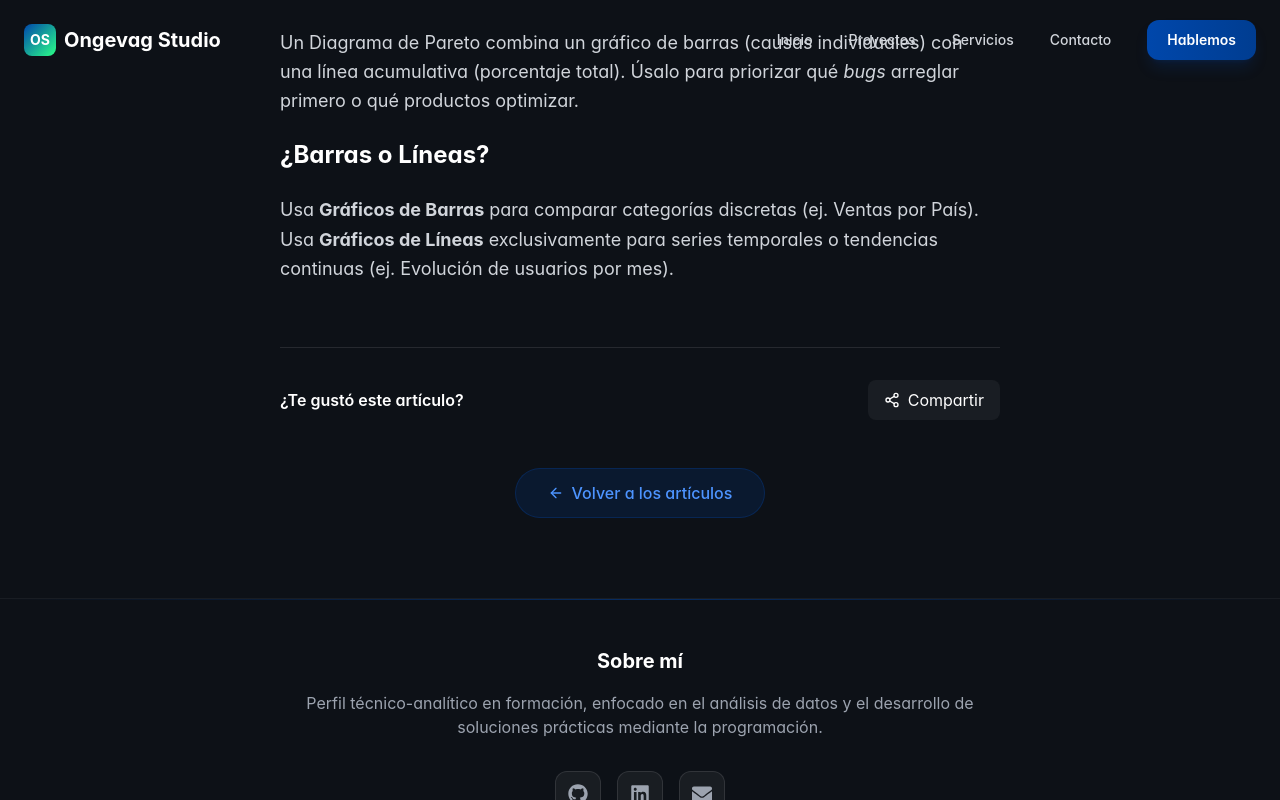
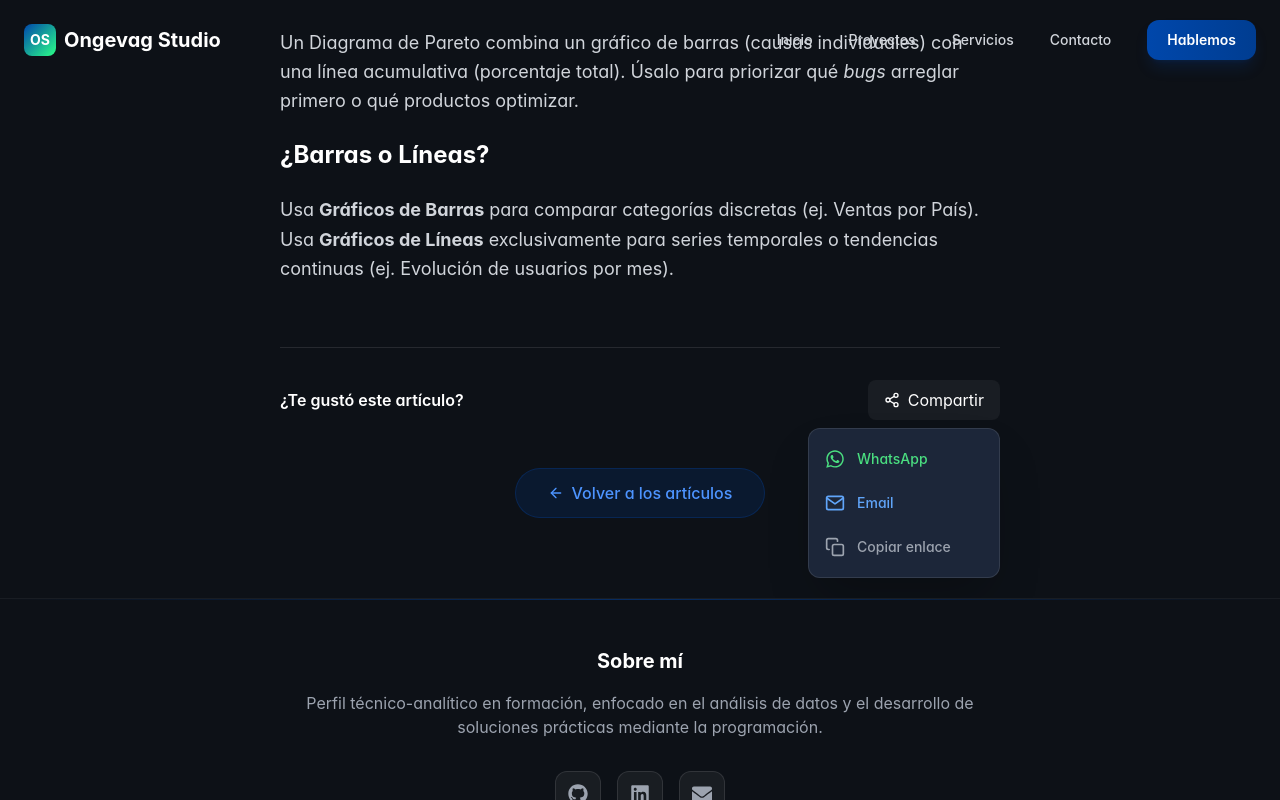
Before and after one commit to lgavegno/mi-portafolio, a React (Vite) app: page /blog/interpretacion-graficos-principio-pareto in a window 1280 px wide. Both pictures are taken after a click on the button "Compartir". Shown: the part 1612-2412 px from the top of the page. Built offline with nearby package versions, Linux system fonts and the light colour scheme.

Commit message:
feat: implement social share button with whatsapp, email and copy link options

```diff
--- /dev/null
+++ b/src/components/ui/ShareButton.jsx
@@ -0,0 +1,152 @@
+// src/components/ui/ShareButton.jsx
+import { useState, useRef, useEffect } from 'react';
+import { motion, AnimatePresence } from 'framer-motion';
+import { FiShare2, FiMail, FiCopy, FiCheck } from 'react-icons/fi';
+import { FaWhatsapp } from 'react-icons/fa';
+
+const ShareButton = ({
+    url = typeof window !== 'undefined' ? window.location.href : '',
+    title = '',
+    description = ''
+}) => {
+    const [isOpen, setIsOpen] = useState(false);
+    const [copied, setCopied] = useState(false);
+    const menuRef = useRef(null);
+
+    // Cerrar menú al hacer clic fuera
+    useEffect(() => {
+        const handleClickOutside = (event) => {
+            if (menuRef.current && !menuRef.current.contains(event.target)) {
+                setIsOpen(false);
+            }
+        };
+
+        if (isOpen) {
+            document.addEventListener('mousedown', handleClickOutside);
+        }
+
+        return () => {
+            document.removeEventListener('mousedown', handleClickOutside);
+        };
+    }, [isOpen]);
+
+    // Resetear estado de copiado cuando se cierra el menú
+    useEffect(() => {
+        if (!isOpen) {
+            setCopied(false);
+        }
+    }, [isOpen]);
+
+    const shareOptions = [
+        {
+            name: 'WhatsApp',
+            icon: FaWhatsapp,
+            color: 'text-green-400 hover:bg-green-400/10',
+            action: () => {
+                const text = title ? `${title}\n\n${url}` : url;
+                const whatsappUrl = `https://wa.me/?text=${encodeURIComponent(text)}`;
+                window.open(whatsappUrl, '_blank');
+                setIsOpen(false);
+            }
+        },
+        {
+            name: 'Email',
+            icon: FiMail,
+            color: 'text-blue-400 hover:bg-blue-400/10',
+            action: () => {
+                const subject = title || 'Te comparto este enlace';
+                const body = description
+                    ? `${description}\n\n${url}`
+                    : `Mira esto: ${url}`;
+                const mailtoUrl = `mailto:?subject=${encodeURIComponent(subject)}&body=${encodeURIComponent(body)}`;
+                window.location.href = mailtoUrl;
+                setIsOpen(false);
+            }
+        },
+        // Web Share API (nativo en móviles y algunos navegadores de escritorio)
+        ...(typeof navigator !== 'undefined' && navigator.share ? [{
+            name: 'Compartir',
+            icon: FiShare2,
+            color: 'text-purple-400 hover:bg-purple-400/10',
+            action: async () => {
+                try {
+                    await navigator.share({
+                        title: title || document.title,
+                        text: description,
+                        url: url
+                    });
+                    setIsOpen(false);
+                } catch (err) {
+                    // Usuario canceló o error
+                    console.log('Error al compartir:', err);
+                }
+            }
+        }] : []),
+        {
+            name: copied ? 'Copiado!' : 'Copiar enlace',
+            icon: copied ? FiCheck : FiCopy,
+            color: copied ? 'text-mint-400 hover:bg-mint-400/10' : 'text-gray-400 hover:bg-white/10',
+            action: async () => {
+                try {
+                    await navigator.clipboard.writeText(url);
+                    setCopied(true);
+                    setTimeout(() => {
+                        setCopied(false);
+                        setIsOpen(false);
+                    }, 1500);
+                } catch (err) {
+                    console.error('Error al copiar:', err);
+                }
+            }
+        }
+    ];
+
+    return (
+        <div className="relative" ref={menuRef}>
+            {/* Botón principal */}
+            <button
+                onClick={() => setIsOpen(!isOpen)}
+                className="flex items-center gap-2 px-4 py-2 rounded-lg bg-white/5 hover:bg-white/10 text-white transition-colors"
+                aria-label="Compartir"
+                aria-expanded={isOpen}
+            >
+                <FiShare2 /> Compartir
+            </button>
+
+            {/* Menú desplegable */}
+            <AnimatePresence>
+                {isOpen && (
+                    <motion.div
+                        initial={{ opacity: 0, y: -10, scale: 0.95 }}
+                        animate={{ opacity: 1, y: 0, scale: 1 }}
+                        exit={{ opacity: 0, y: -10, scale: 0.95 }}
+                        transition={{ duration: 0.2, ease: 'easeOut' }}
+                        className="absolute right-0 mt-2 w-48 rounded-xl bg-slate-800/95 backdrop-blur-sm border border-white/10 shadow-2xl overflow-hidden z-50"
+                    >
+                        <div className="py-2">
+                            {shareOptions.map((option, index) => (
+                                <motion.button
+                                    key={option.name}
+                                    initial={{ opacity: 0, x: -10 }}
+                                    animate={{ opacity: 1, x: 0 }}
+                                    transition={{ delay: index * 0.05 }}
+                                    onClick={option.action}
+                                    className={`
+                    w-full px-4 py-3 flex items-center gap-3
+                    transition-colors duration-200
+                    ${option.color}
+                  `}
+                                >
+                                    <option.icon className="w-5 h-5" />
+                                    <span className="text-sm font-medium">{option.name}</span>
+                                </motion.button>
+                            ))}
+                        </div>
+                    </motion.div>
+                )}
+            </AnimatePresence>
+        </div>
+    );
+};
+
+export default ShareButton;
--- a/src/pages/BlogPostDetail.jsx
+++ b/src/pages/BlogPostDetail.jsx
@@ -1,7 +1,8 @@
 import React, { useEffect } from 'react';
 import { useParams, Link } from 'react-router-dom';
-import { FiArrowLeft, FiClock, FiCalendar, FiTag, FiShare2 } from 'react-icons/fi';
+import { FiArrowLeft, FiClock, FiCalendar, FiTag } from 'react-icons/fi';
 import { blogPosts } from '../features/blog/data/blogData';
+import ShareButton from '../components/ui/ShareButton';
 
 const BlogPostDetail = () => {
     const { slug } = useParams();
@@ -127,15 +128,11 @@ inline - flex items - center px - 3 py - 1 rounded - full text - sm font - mediu
                 {/* Footer del Post */}
                 <div className="mt-16 pt-8 border-t border-white/10 flex justify-between items-center">
                     <h4 className="text-white font-semibold">¿Te gustó este artículo?</h4>
-                    <button
-                        onClick={() => {
-                            navigator.clipboard.writeText(window.location.href);
-                            // Podría añadirse un toast aquí
-                        }}
-                        className="flex items-center gap-2 px-4 py-2 rounded-lg bg-white/5 hover:bg-white/10 text-white transition-colors"
-                    >
-                        <FiShare2 /> Compartir
-                    </button>
+                    <ShareButton
+                        url={window.location.href}
+                        title={post.title}
+                        description={post.description || `${post.title} - ${post.readTime} min de lectura`}
+                    />
                 </div>
 
                 <div className="mt-12 flex justify-center">
```
